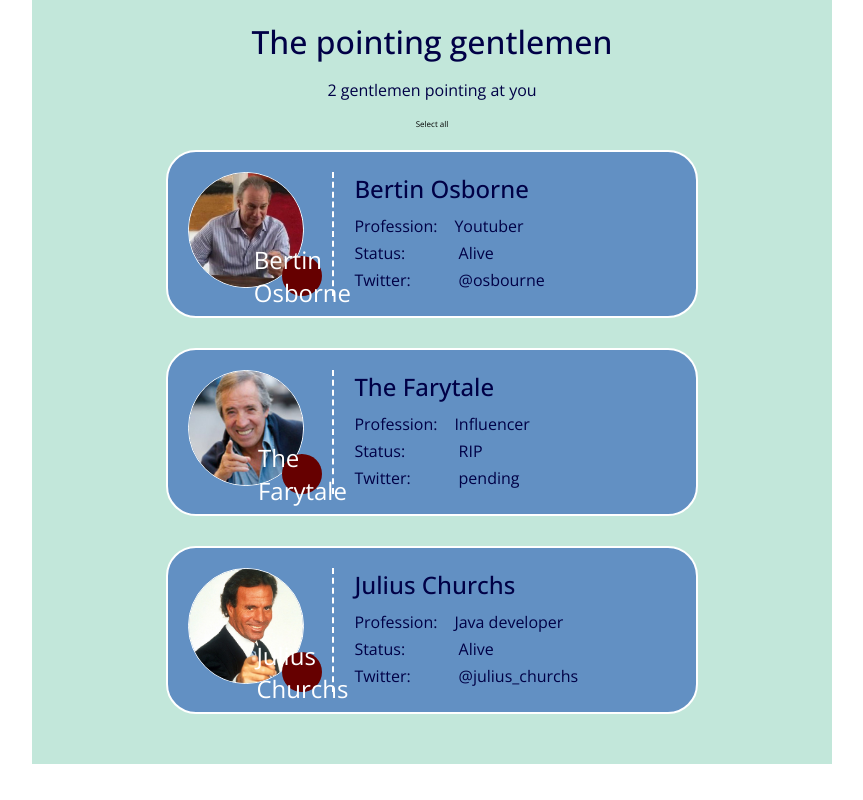
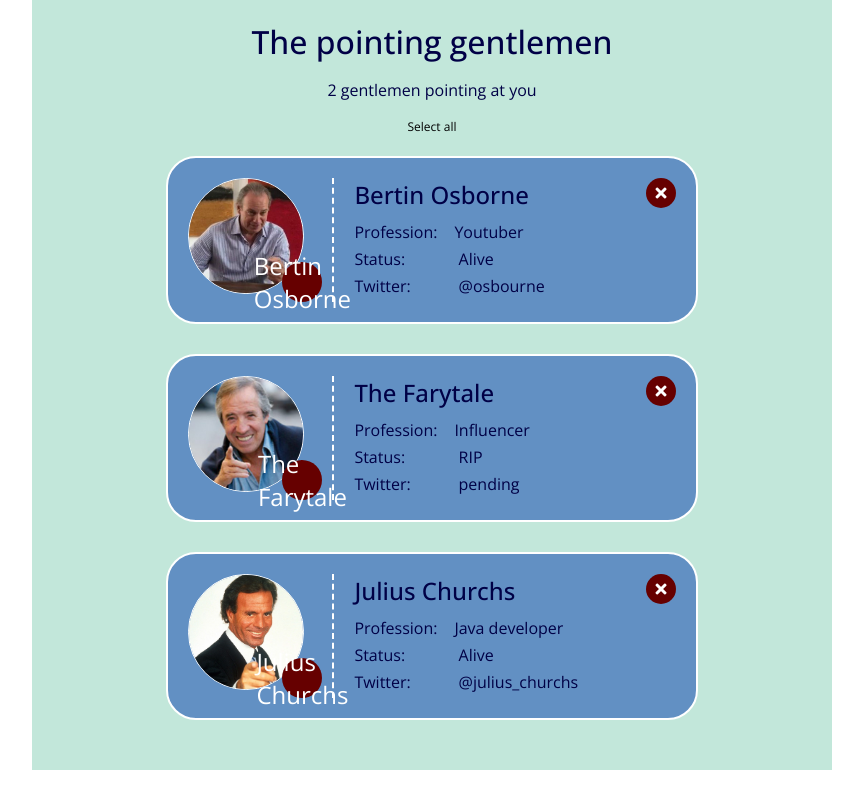
Before and after one commit to Beringar/w4-ch1-berenguer-pou, a React (Create React App) app: page / in a window 1280 px wide. Shown: the whole page, without its empty margins (208-1071 px from the left). Built offline with nearby package versions, Linux system fonts and the light colour scheme.

Commit message:
added remove action on click icon in gentleman

```diff
--- a/src/App.js
+++ b/src/App.js
@@ -18,10 +18,16 @@ const App = () => {
     );
 
   const toggleGentleman = (gentlemanId) => {
-    console.log(gentlemanId);
     const gentlemanToToggle = gentlemen.find(({ id }) => gentlemanId === id);
-    console.log(gentlemanToToggle);
     gentlemanToToggle.selected = !gentlemanToToggle.selected;
+    setGentlemen([...gentlemen]);
+  };
+
+  const removeGentleman = (gentlemanId) => {
+    const gentlemanToRemoveId = gentlemen.findIndex(
+      ({ id }) => gentlemanId === id
+    );
+    gentlemen.splice(gentlemanToRemoveId, 1);
     setGentlemen([...gentlemen]);
   };
 
@@ -45,7 +51,7 @@ const App = () => {
               key={index}
               gentleman={gentleman}
               actionCard={() => toggleGentleman(gentleman.id)}
-              actionIcon={() => null}
+              actionIcon={() => removeGentleman(gentleman.id)}
             />
           ))}
         </ul>
--- a/src/App.scss
+++ b/src/App.scss
@@ -1,106 +1,76 @@
+:root {
+  --background-main-color: #c2e7da;
+  --background-secondary-color: #600;
+  --background-small-items: #060;
+  --main-color: #6290c3;
+  --text-color: #000046;
+}
 * {
   box-sizing: border-box;
 }
-
 body {
   margin: 0;
-  color: #000046;
+  color: var(--text-color);
   font-family: "Open Sans", sans-serif;
 }
-
 ul,
 li {
   margin: 0;
   padding: 0;
   list-style: none;
 }
-
 button {
   font-family: inherit;
 }
-
 h1,
 h2 {
   margin: 0;
 }
-
-.flex-container,
-.gentleman,
-.flex-container-center-cross,
-.gentleman.selected .gentleman__icon,
-.gentleman:hover .gentleman__icon,
-.gentleman__initial,
-.icon,
-.controls,
-.flex-container-center-main,
-.flex-container-column {
-  display: flex;
-}
-
-.flex-container-column,
-.controls {
-  flex-direction: column;
-}
-
-.flex-container-center-main,
-.gentleman.selected .gentleman__icon,
-.gentleman:hover .gentleman__icon,
-.gentleman__initial,
-.icon {
-  justify-content: center;
-}
-
-.flex-container-center-cross,
-.gentleman.selected .gentleman__icon,
-.gentleman:hover .gentleman__icon,
-.gentleman__initial,
-.icon,
-.controls {
-  align-items: center;
-}
-
 .container {
-  background-color: #c2e7da;
+  background-color: var(--background-main-color);
   width: 800px;
   margin: 0 auto;
   padding: 20px;
 }
-
+.main {
+  padding-top: 20px;
+}
 .main-header {
   text-align: center;
 }
-
 .main-title {
   font-weight: 500;
 }
-
-.main {
-  padding-top: 20px;
+.controls {
+  display: flex;
+  flex-direction: column;
+  align-items: center;
 }
-
 .button {
   background: none;
   border: none;
-  font-size: 8px;
+  font-size: 12px;
   cursor: pointer;
 }
-
 .icon {
-  background-color: #060;
+  background-color: var(--background-small-items);
   border-radius: 50%;
   color: #fff;
   width: 30px;
   height: 30px;
+  display: flex;
+  justify-content: center;
+  align-items: center;
 }
-
 .gentleman {
-  background-color: #6290c3;
+  background-color: var(--main-color);
   width: 70%;
   margin: 0 auto 30px;
   padding: 20px;
   border-radius: 30px;
   border: 2px solid #fff;
   position: relative;
+  display: flex;
 }
 .gentleman__avatar-container {
   border-right: 2px dashed #fff;
@@ -115,7 +85,10 @@ h2 {
 }
 .gentleman__initial {
   border-radius: 50%;
-  background-color: #600;
+  background-color: var(--background-secondary-color);
+  display: flex;
+  justify-content: center;
+  align-items: center;
   color: #fff;
   width: 40px;
   height: 40px;
@@ -144,6 +117,19 @@ h2 {
   right: 20px;
   display: none;
 }
+.gentleman__icon--delete {
+  top: 20px;
+  background-color: #600;
+  display: inline-flex;
+  cursor: pointer;
+}
+
+.gentleman.selected .gentleman__icon,
+.gentleman:hover .gentleman__icon {
+  display: flex;
+  justify-content: center;
+  align-items: center;
+}
 .gentleman.selected .gentleman__avatar,
 .gentleman:hover .gentleman__avatar {
   transform: scaleX(-100%);
--- a/src/components/Gentleman/Gentleman.js
+++ b/src/components/Gentleman/Gentleman.js
@@ -26,7 +26,13 @@ const Gentleman = ({ gentleman, actionCard, actionIcon }) => {
           </li>
         </ul>
       </div>
-      <i className="icon gentleman__icon fas fa-check"></i>
+      <i
+        className={
+          gentleman.selected
+            ? "icon gentleman__icon fas fa-check"
+            : "icon gentleman__icon"
+        }
+      ></i>
       <i
         className="icon gentleman__icon gentleman__icon--delete fas fa-times"
         onClick={actionIcon}
```
